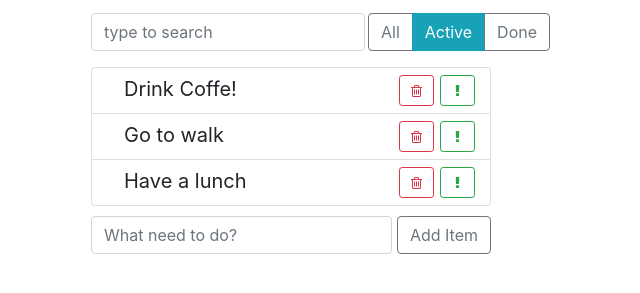
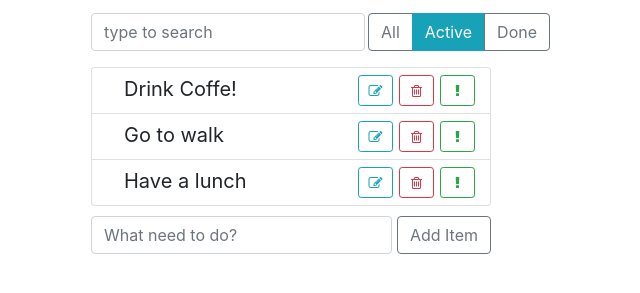
Before and after one commit to Maxximl/react-app-todo-list, a React app: page / in a window 1280 px wide. Shown: the part 91-384 px from the top of the page, without its empty margins (349-989 px from the left). Built offline with nearby package versions, Linux system fonts and the light colour scheme.

Commit message:
Add edit button

```diff
--- a/src/components/app/app.css
+++ b/src/components/app/app.css
@@ -6,3 +6,9 @@
 .top-panel {
   margin: 1rem 0;
 }
+
+@media (max-width: 600px) {
+  .todo-app {
+    max-width: 320px;
+  }
+}
--- a/src/components/todo-list-item/todo-list-item.js
+++ b/src/components/todo-list-item/todo-list-item.js
@@ -7,7 +7,7 @@ export default class TodoListItem extends Component {
   render() {
     const { label, done, important, onDeleted,
       onImportantToggled,
-      onDoneToggled } = this.props;
+      onDoneToggled, onEdit } = this.props;
 
     let classNames = 'todo-list-item';
 
@@ -38,6 +38,12 @@ export default class TodoListItem extends Component {
                 className="btn btn-outline-danger btn-sm float-right"
                 onClick={ onDeleted }>
           <i className="fa fa-trash-o" />
+        </button>
+
+        <button type="button"
+                className="btn btn-outline-info btn-sm float-right"
+                onClick={ onEdit }>
+          <i className="fa fa-edit" />
         </button>
       </span>
     );
--- a/src/components/todo-list/todo-list.js
+++ b/src/components/todo-list/todo-list.js
@@ -18,7 +18,8 @@ const TodoList = ({ filter, todos, onDeleted,
         <TodoListItem {...itemProps }
         onDeleted={ () => onDeleted(id)}
         onImportantToggled={()=> onImportantToggled(id)}
-        onDoneToggled={()=>onDoneToggled(id)}/>
+        onDoneToggled={()=>onDoneToggled(id)}
+        onEdit/>
       </li>
     );
   });
```
